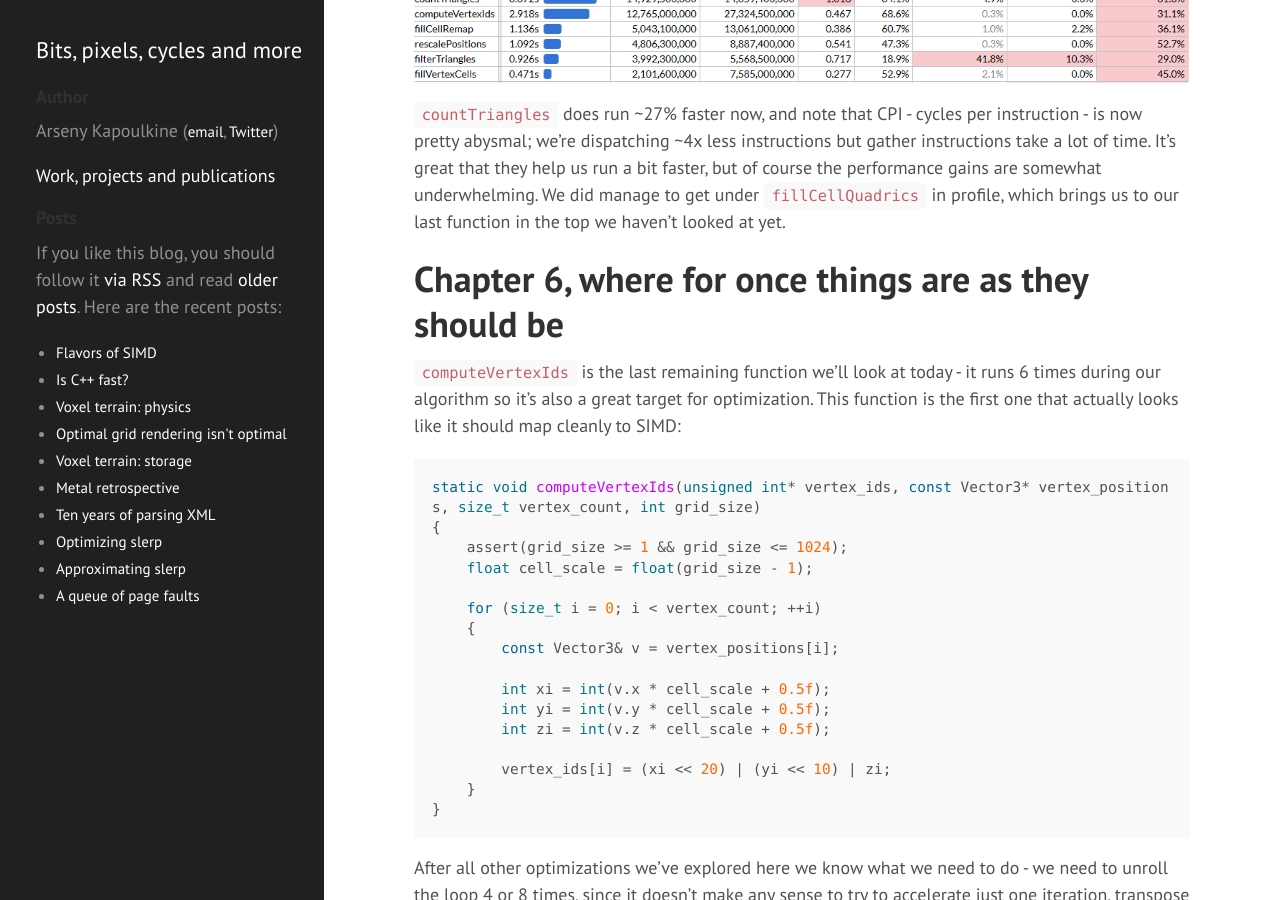
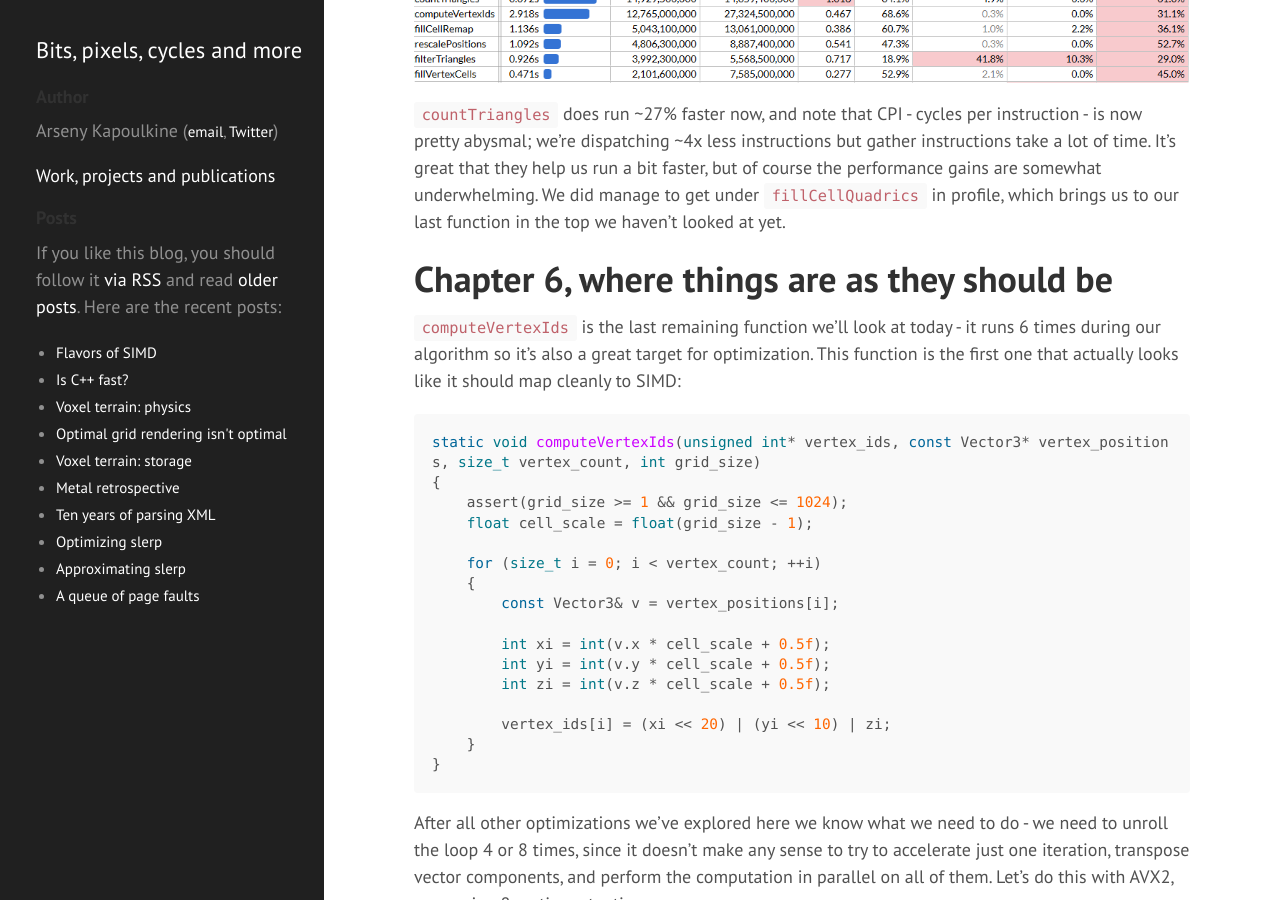
Before and after one commit to zeux/zeux.github.io, a Jekyll site: the page built from _posts/2019-02-17-flavors-of-simd.md, in a window 1280 px wide and 900 px high, scrolled down 13852 px. Built offline with Jekyll 4.4.1, drawn with Linux system fonts in a browser that asks for light colours.

Commit message:
Shorten title

```diff
--- a/_posts/2019-02-17-flavors-of-simd.md
+++ b/_posts/2019-02-17-flavors-of-simd.md
@@ -501,7 +501,7 @@ We have to transpose the vectors using floating-point register operations becaus
 
 `countTriangles` does run ~27% faster now, and note that CPI - cycles per instruction - is now pretty abysmal; we're dispatching ~4x less instructions but gather instructions take a lot of time. It's great that they help us run a bit faster, but of course the performance gains are somewhat underwhelming. We did manage to get under `fillCellQuadrics` in profile, which brings us to our last function in the top we haven't looked at yet.
 
-# Chapter 6, where for once things are as they should be
+# Chapter 6, where things are as they should be
 
 `computeVertexIds` is the last remaining function we'll look at today - it runs 6 times during our algorithm so it's also a great target for optimization. This function is the first one that actually looks like it should map cleanly to SIMD:
 
```
